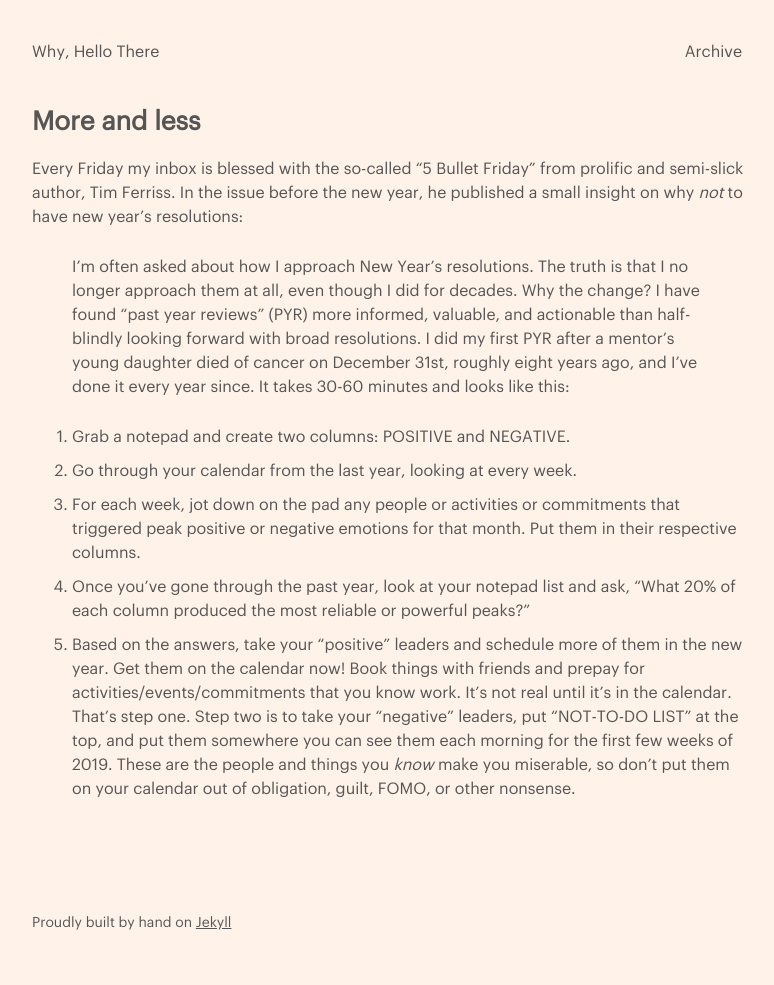
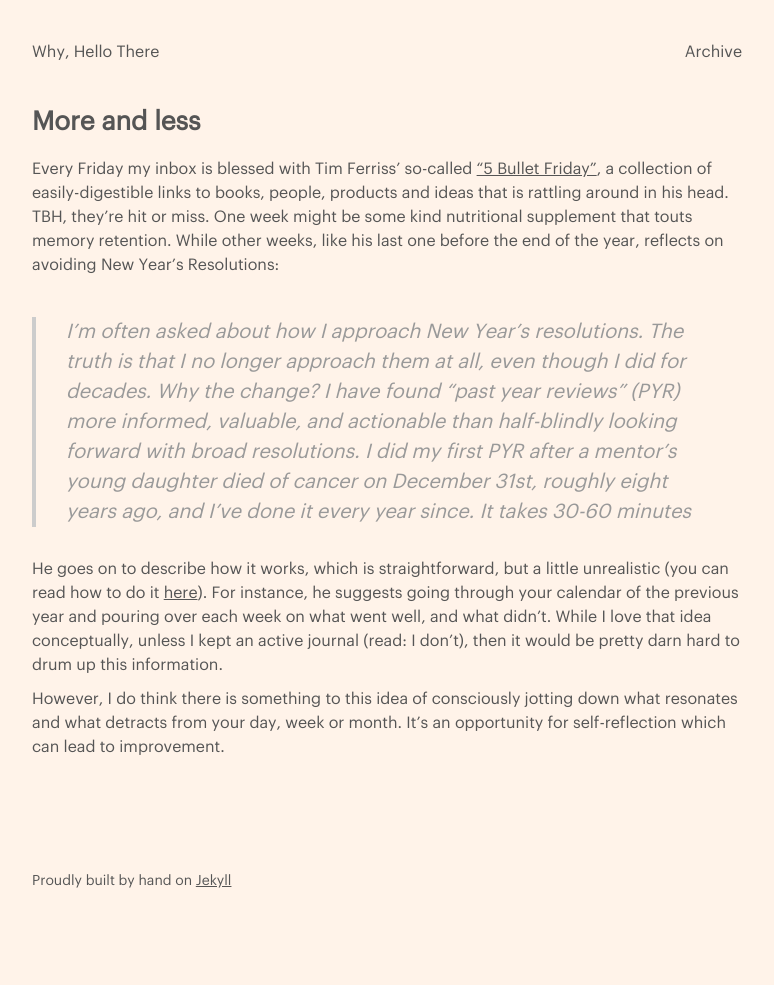
Before and after one commit to jonaschafer/jonaschafer.github.io, a Jekyll site: the page built from collections/_thoughts/more-less.md, in a window 1280 px wide. Shown: the whole page, without its empty margins (248-1022 px from the left). Built offline with Jekyll 4.4.1, drawn with Linux system fonts in a browser that asks for light colours; after the commit the page ends 943 px from its top, so only the background shows below that.

Commit message:
updated content to more-less idea and added blockquote type style

```diff
--- a/assets/stylesheets/core/_type.scss
+++ b/assets/stylesheets/core/_type.scss
@@ -25,6 +25,19 @@
 .article-list {
   // background: red;
   padding: 15px;
+}
+
+blockquote {
+  font-size: 20px;
+  line-height: 30px;
+  margin: 30px auto;
+  font-style:italic;
+  color: $grey-light;
+  padding: 0 30px 0 30px;
+  border-left: 4px solid #ccc;
+  // position: relative;
+  // background:$peach-dark;
+
 }
 
 /* ==========================================================================
--- a/collections/_thoughts/more-less.md
+++ b/collections/_thoughts/more-less.md
@@ -6,16 +6,12 @@ date: 2019-01-03
 
 # More and less
 
-Every Friday my inbox is blessed with the so-called "5 Bullet Friday" from prolific and semi-slick author, Tim Ferriss. In the issue before the new year, he published a small insight on why *not* to have new year's resolutions:
+Every Friday my inbox is blessed with Tim Ferriss' so-called <a href="https://tim.blog/welcome-to-5-bullet-friday/">"5 Bullet Friday"</a>, a collection of easily-digestible links to books, people, products and ideas that is rattling around in his head. TBH, they're hit or miss. One week might be some kind nutritional supplement that touts memory retention. While other weeks, like his last one before the end of the year, reflects on avoiding New Year's Resolutions:
 
-> I’m often asked about how I approach New Year’s resolutions. The truth is that I no longer approach them at all, even though I did for decades. Why the change? I have found “past year reviews” (PYR) more informed, valuable, and actionable than half-blindly looking forward with broad resolutions. I did my first PYR after a mentor’s young daughter died of cancer on December 31st, roughly eight years ago, and I’ve done it every year since. It takes 30-60 minutes and looks like this:
+<blockquote>
+  I’m often asked about how I approach New Year’s resolutions. The truth is that I no longer approach them at all, even though I did for decades. Why the change? I have found “past year reviews” (PYR) more informed, valuable, and actionable than half-blindly looking forward with broad resolutions. I did my first PYR after a mentor’s young daughter died of cancer on December 31st, roughly eight years ago, and I’ve done it every year since. It takes 30-60 minutes
+</blockquote>
 
-1. Grab a notepad and create two columns: POSITIVE and NEGATIVE.
+He goes on to describe how it works, which is straightforward, but a little unrealistic (you can read how to do it <a href="https://tim.blog/2018/12/28/past-year-review/">here</a>). For instance, he suggests going through your calendar of the previous year and pouring over each week on what went well, and what didn't. While I love that idea conceptually, unless I kept an active journal (read: I don't), then it would be pretty darn hard to drum up this information.
 
-2. Go through your calendar from the last year, looking at every week.
-
-3. For each week, jot down on the pad any people or activities or commitments that triggered peak positive or negative emotions for that month. Put them in their respective columns.
-
-4. Once you’ve gone through the past year, look at your notepad list and ask, “What 20% of each column produced the most reliable or powerful peaks?”
-
-5. Based on the answers, take your “positive” leaders and schedule more of them in the new year. Get them on the calendar now! Book things with friends and prepay for activities/events/commitments that you know work. It’s not real until it’s in the calendar. That’s step one. Step two is to take your “negative” leaders, put “NOT-TO-DO LIST” at the top, and put them somewhere you can see them each morning for the first few weeks of 2019. These are the people and things you *know* make you miserable, so don’t put them on your calendar out of obligation, guilt, FOMO, or other nonsense.
+However, I do think there is something to this idea of consciously jotting down what resonates and what detracts from your day, week or month. It's an opportunity for self-reflection which can lead to improvement.
```
